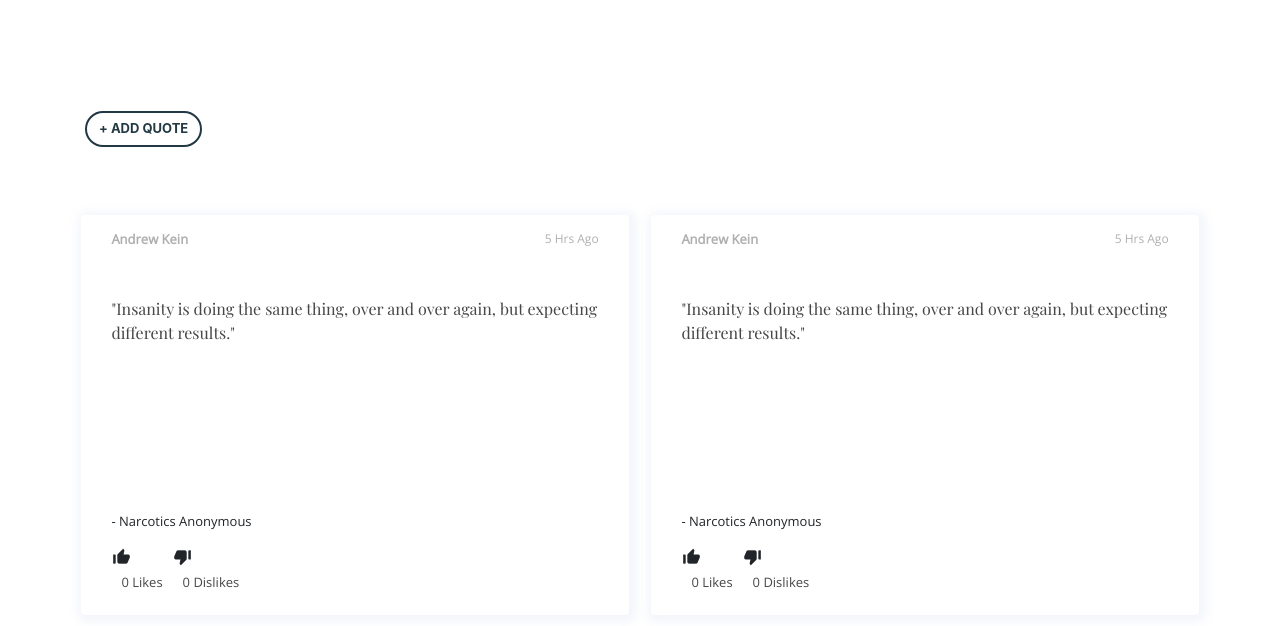
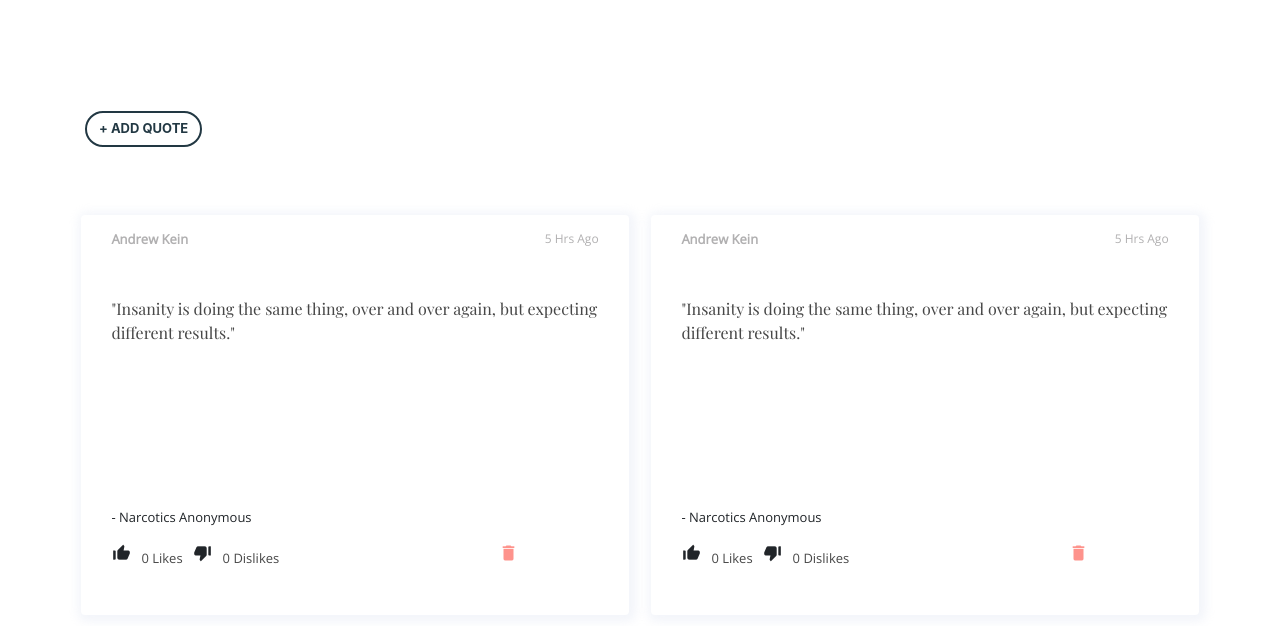
Before and after one commit to mikechumba/quotes, an Angular app: page / in a window 1280 px wide. Shown: the top 626 px of the page. Built offline with nearby package versions, Linux system fonts and the light colour scheme.

Commit message:
add delete function for quotes

```diff
--- a/src/app/quote-form/quote-form.component.ts
+++ b/src/app/quote-form/quote-form.component.ts
@@ -14,6 +14,8 @@ export class QuoteFormComponent implements OnInit {
   quotesForm: FormGroup;
 
   votes: number;
+
+  timeDiff: any;
 
   userQuote = new Quotes (' ', ' ', ' ', this.defaultVote(), this.defaultVote(), this.currentDate());
   @Output() newQuotes = new EventEmitter<Quotes>();
--- a/src/app/quotes/quotes.component.html
+++ b/src/app/quotes/quotes.component.html
@@ -6,7 +6,7 @@
   </ng-template>
   <app-quote-form (newQuotes) = "addQuote($event)"></app-quote-form>
   <div class='row'>
-    <li *ngFor="let quoted of quotes" class='card col'>
+    <li *ngFor="let quoted of quotes; let i = index" class='card col'>
       <div class='quote'>
         <div class='details'>
           <span class='to-left'>{{quoted.name}}</span>
@@ -28,7 +28,11 @@
               <i class="material-icons">thumb_down_alt</i>
               <p>{{quoted.downVotes}} Dislikes</p>
             </span>
+            <span class="delete to-right">
+              <label for="" (click)="deleteQuote(quoted, i)"><i class="material-icons">delete_alt</i></label>
+            </span>
           </div>
+
         </div>
 
       </div>
--- a/src/app/quotes/quotes.component.scss
+++ b/src/app/quotes/quotes.component.scss
@@ -8,7 +8,6 @@ $quote-font: 'Playfair Display', serif;
 }
 
 li {
-    display: inline;
     text-decoration: none;
     outline: none;
 }
@@ -30,11 +29,11 @@ li {
 
         .main-quote {
 
-            height: 50%;
+            height: 49%;
 
             p {
                 padding: 0 15px;
-                margin: 10% 0 5% 0;
+                margin: 10% 0 2% 0;
                 font-family: $quote-font;
                 color: #474747;
                 font-size: 100%;
@@ -56,11 +55,26 @@ li {
 
             }
 
+
+
+            p {
+                font-family: $other-font;
+                font-size: 13px;
+            }
+
+
+        }
+
         .votes {
-                display: inline-block;
+            width: 100%;
+            margin: 1% 0;
 
             span {
                 display: inline-block;
+
+                p, i {
+                    display: inline-block;
+                }
 
                 p {
                     font-size: 13px;
@@ -72,14 +86,6 @@ li {
                     font-size: 20px;
                 }
             }
-
-            }
-
-            p {
-                font-family: $other-font;
-                font-size: 13px;
-            }
-
 
         }
     }
@@ -111,3 +117,11 @@ li {
 .to-right {
     @include details(right, 12px);
 }
+
+.delete {
+    label {
+        i{
+            color: #FE938C;
+        }
+    }
+}
--- a/src/app/quotes/quotes.component.ts
+++ b/src/app/quotes/quotes.component.ts
@@ -28,6 +28,17 @@ export class QuotesComponent implements OnInit {
     this.quotes.push(quote);
   }
 
+  // deleteQuote() {
+  //   this.quotes.splice();
+  // }
+
+  deleteQuote(quoteInput) {
+    const index: number = this.quotes.indexOf(quoteInput);
+    if (index !== -1) {
+      this.quotes.splice(index, 1);
+    }
+  }
+
   ngOnInit() {
   }
 
```
Also changed, not shown: 1 other file (tests, documents, lock files or other folders). Lines whose indentation alone changed are shown as unchanged.
